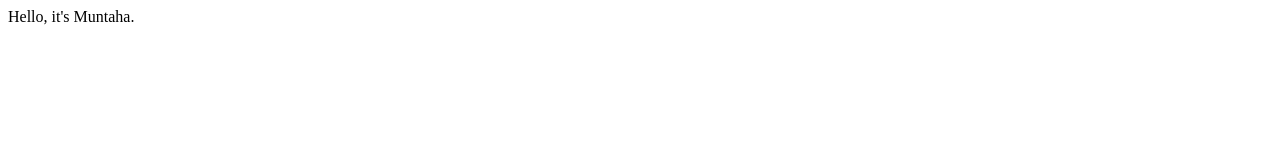
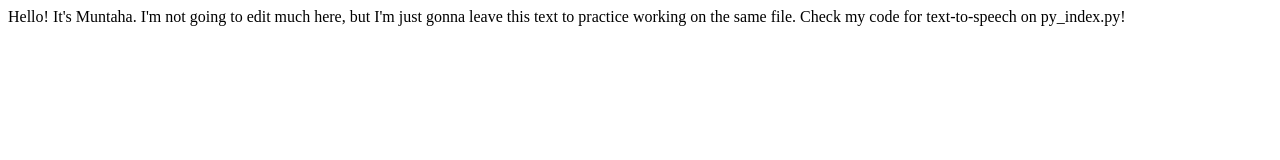
Before and after one commit to Muntaha-Islam0019/Git-Training-IQVIA, a plain HTML site: page html_index.html in a window 1280 px wide. Drawn offline with Linux system fonts and the light colour scheme.

Commit message:
Edited html_index.html

```diff
--- a/html_index.html
+++ b/html_index.html
@@ -1,3 +1,9 @@
 <html>
-    Hello, it's Muntaha.
+    <head>
+        Hello!
+    </head>
+
+    <body>
+        It's Muntaha. I'm not going to edit much here, but I'm just gonna leave this text to practice working on the same file. Check my code for text-to-speech on py_index.py!
+    </body>
 </html>
```
